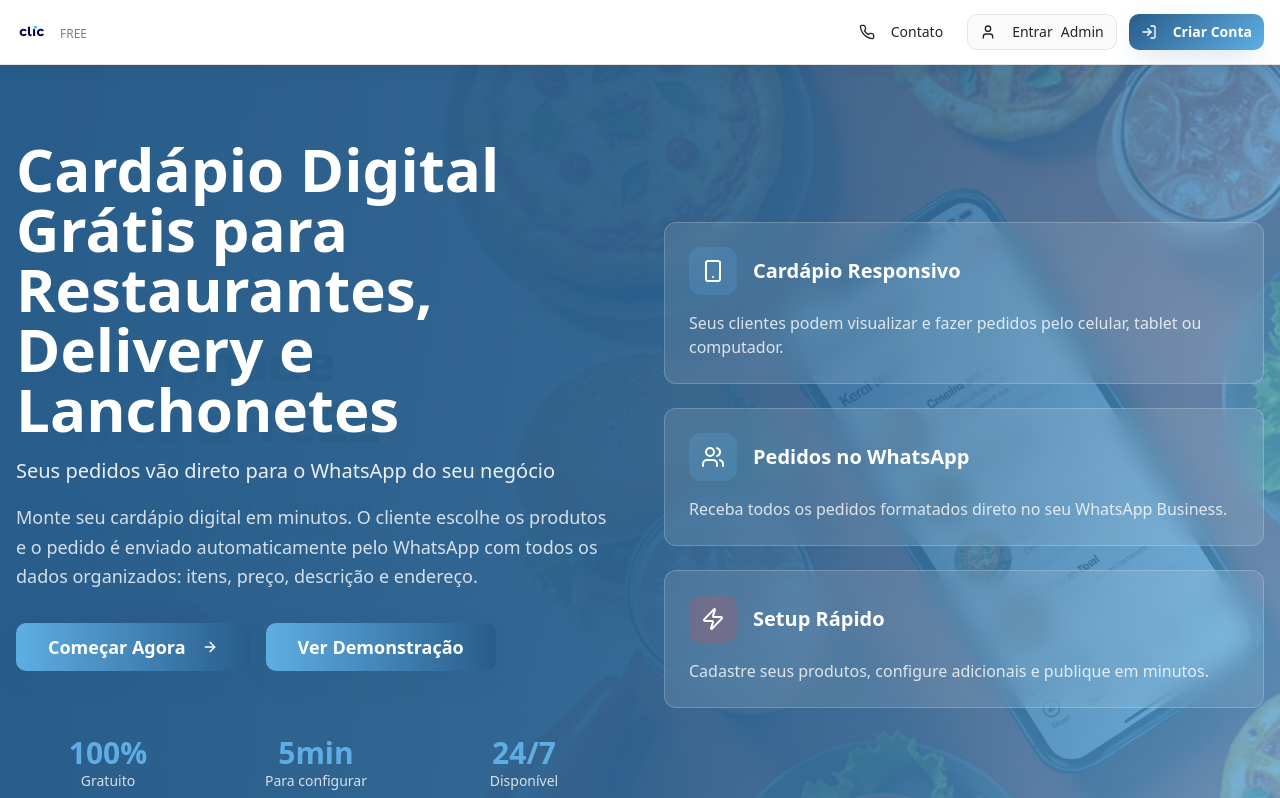
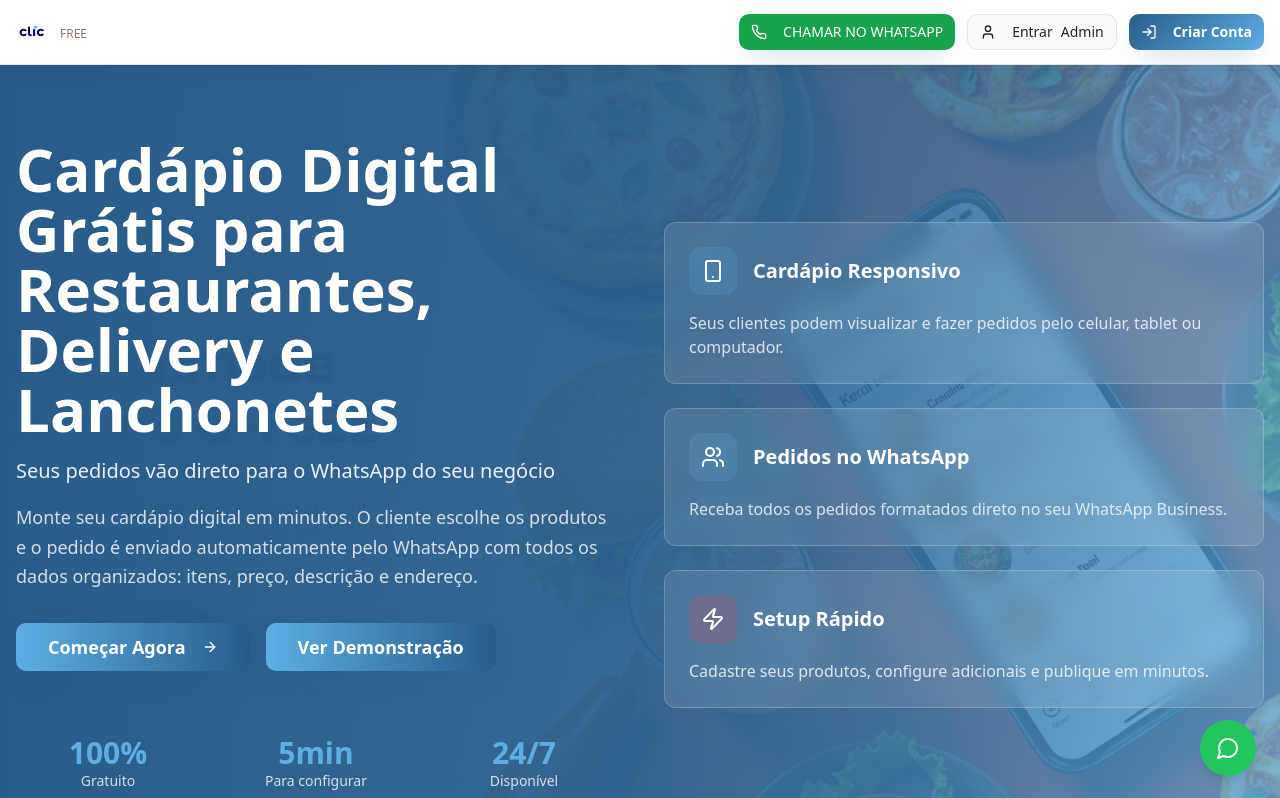
Before and after one commit to clicaepedefree/clicaepedefree, a React (Vite) app: page / in a window 1280 px wide. Shown: the top 798 px of the page. Built offline with nearby package versions, Linux system fonts and the light colour scheme.

Commit message:
Replace contact button with WhatsApp button
Replaces the contact button in the navbar with a "CHAMAR NO WHATSAPP" button that directs to a WhatsApp number with a pre-filled message. Adds a floating WhatsApp button to the bottom right of the page.

```diff
--- a/src/components/layout/Navbar.tsx
+++ b/src/components/layout/Navbar.tsx
@@ -15,11 +15,11 @@ export function Navbar() {
         </Link>
 
         <div className="flex items-center gap-3">
-          <Button variant="ghost" size="sm" asChild>
-            <Link to="/contato" className="hidden sm:flex">
+          <Button variant="default" size="sm" className="bg-green-600 hover:bg-green-700 text-white" asChild>
+            <a href="https://wa.me/5511916924490?text=Quero%20saber%20mais%20sobre%20o%20cardápio%20grátis" target="_blank" rel="noopener noreferrer" className="hidden sm:flex">
               <Phone className="mr-2 h-4 w-4" />
-              Contato
-            </Link>
+              CHAMAR NO WHATSAPP
+            </a>
           </Button>
 
           <Button variant="outline" size="sm" asChild>
--- a/src/pages/Index.tsx
+++ b/src/pages/Index.tsx
@@ -3,6 +3,7 @@ import { HeroSection } from "@/components/home/HeroSection";
 import { FeaturesSection } from "@/components/home/FeaturesSection";
 import { CTASection } from "@/components/home/CTASection";
 import { Footer } from "@/components/layout/Footer";
+import { MessageCircle } from "lucide-react";
 
 const Index = () => {
   return (
@@ -12,6 +13,17 @@ const Index = () => {
       <FeaturesSection />
       <CTASection />
       <Footer />
+
+      {/* Floating WhatsApp Button */}
+      <a
+        href="https://wa.me/5511916924490?text=Quero%20saber%20mais%20sobre%20o%20cardápio%20grátis"
+        target="_blank"
+        rel="noopener noreferrer"
+        className="fixed bottom-6 right-6 z-50 bg-green-500 hover:bg-green-600 text-white p-4 rounded-full shadow-lg hover:shadow-xl transition-all duration-300 hover:scale-110"
+        aria-label="Falar no WhatsApp"
+      >
+        <MessageCircle className="h-6 w-6" />
+      </a>
     </div>
   );
 };
```
